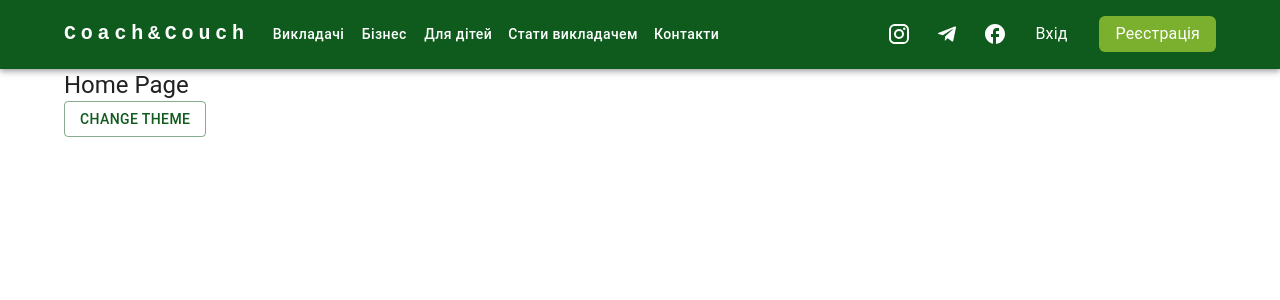
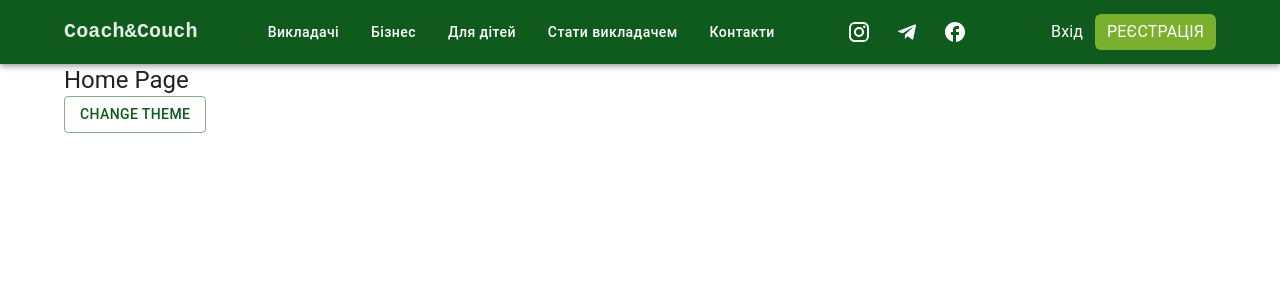
Before and after one commit to ViktoriiaPavliukh/CoachAndCouch, a React (Vite) app: page / in a window 1280 px wide. Shown: the top 300 px of the page. Built offline with nearby package versions, Linux system fonts and the light colour scheme.

Commit message:
updated header

```diff
--- a/src/components/Header/Header.jsx
+++ b/src/components/Header/Header.jsx
@@ -56,19 +56,35 @@ export function Header() {
             component={Link}
             to=""
             sx={{
-              mr: 2,
               display: { xs: "none", lg: "flex" },
+              marginRight: "54px",
               fontFamily: "monospace",
               fontWeight: 700,
-              letterSpacing: ".3rem",
+              color: "inherit",
+              textDecoration: "none",
+              // color: (theme) => theme.palette.headerColor.grey,
+              opacity: "0.9",
+            }}
+          >
+            Coach&#x26;Couch
+          </Typography>
+          <Typography
+            variant="h5"
+            noWrap
+            component={Link}
+            to=""
+            sx={{
+              display: { xs: "flex", lg: "none" },
+              flexGrow: 1,
+              fontFamily: "monospace",
+              fontWeight: 700,
               color: "inherit",
               textDecoration: "none",
             }}
           >
             Coach&#x26;Couch
           </Typography>
-
-          <Box sx={{ flexGrow: 1, display: { xs: "flex", lg: "none" } }}>
+          <Box sx={{ display: { xs: "flex", lg: "none" } }}>
             <IconButton
               size="large"
               aria-label="account of current user"
@@ -84,12 +100,12 @@ export function Header() {
               anchorEl={anchorElNav}
               anchorOrigin={{
                 vertical: "bottom",
-                horizontal: "left",
+                horizontal: "right",
               }}
               keepMounted
               transformOrigin={{
                 vertical: "top",
-                horizontal: "left",
+                horizontal: "right",
               }}
               open={Boolean(anchorElNav)}
               onClose={() => {
@@ -106,7 +122,14 @@ export function Header() {
                     handleCloseNavMenu(link);
                   }}
                 >
-                  <Typography textAlign="center">
+                  <Typography
+                    textAlign="center"
+                    variant="fontHeader"
+                    sx={{
+                      mr: 5.5,
+                      color: (theme) => theme.palette.buttonColor.fontColor,
+                    }}
+                  >
                     {title.charAt(0).toUpperCase() +
                       title.slice(1).toLowerCase()}
                   </Typography>
@@ -114,24 +137,6 @@ export function Header() {
               ))}
             </Menu>
           </Box>
-          <Typography
-            variant="h5"
-            noWrap
-            component={Link}
-            to=""
-            sx={{
-              mr: 2,
-              display: { xs: "flex", lg: "none" },
-              flexGrow: 1,
-              fontFamily: "monospace",
-              fontWeight: 700,
-              letterSpacing: ".3rem",
-              color: "inherit",
-              textDecoration: "none",
-            }}
-          >
-            Coach&#x26;Couch
-          </Typography>
           <Box sx={{ flexGrow: 1, display: { xs: "none", lg: "flex" } }}>
             {pages.slice(0, 5).map(({ title, link }) => (
               <Button
@@ -140,7 +145,7 @@ export function Header() {
                   handleCloseNavMenu(link);
                 }}
                 sx={{
-                  my: 2,
+                  px: "16px",
                   color: "white",
                   display: "block",
                   textTransform: "lowercase",
@@ -155,23 +160,32 @@ export function Header() {
           </Box>
           <Stack
             direction="row"
-            sx={{ display: { xs: "none", lg: "flex" }, gap: "0" }}
+            sx={{
+              display: { xs: "none", lg: "flex" },
+              gap: "0",
+              ml: "30px"
+              // ml: "55px",
+            }}
           >
             <ExternalLink to="https://www.instagram.com" aria-label="Instagram">
               <InstagramIcon />
             </ExternalLink>
             <ExternalLink to="https://www.telegram.org" aria-label="Telegram">
-              <TelegramIcon />
+              <TelegramIcon sx={{ padding: "0px" }} />
             </ExternalLink>
             <ExternalLink to="https://www.facebook.com" aria-label="Facebook">
               <FacebookRoundedIcon />
             </ExternalLink>
           </Stack>
-          <Stack direction="row" spacing={2}>
+          <Stack
+            direction="row"
+            sx={{ marginLeft: "60px", display: { xs: "none", lg: "flex" } }}
+          >
             <Box>
               {" "}
               {pages.slice(5, 6).map(({ title, link }) => (
                 <MenuItem
+                  sx={{ px: "12px" }}
                   key={title}
                   onClick={() => {
                     navigate(link);
@@ -192,13 +206,13 @@ export function Header() {
                     navigate(link);
                   }}
                   sx={{
+                    px: "12px",
                     backgroundColor: (theme) => theme.palette.buttonColor.main,
                     borderRadius: "6px",
                   }}
                 >
                   <Typography textAlign="center">
-                    {title.charAt(0).toUpperCase() +
-                      title.slice(1).toLowerCase()}
+                    {title.toUpperCase()}
                   </Typography>
                 </MenuItem>
               ))}
--- a/src/styles/theme.js
+++ b/src/styles/theme.js
@@ -1,11 +1,11 @@
 import { createTheme } from '@mui/material/styles';
 
-const createThemeTemplate = themeColor => ({
+const createThemeTemplate = (themeColor) => ({
   components: {
     MuiCssBaseline: {
       styleOverrides: {
         body: {
-          height: '100vh',
+          height: "100vh",
         },
       },
     },
@@ -22,72 +22,80 @@ const createThemeTemplate = themeColor => ({
   palette: {
     mode: themeColor,
     primary: {
-      main: '#0E5B1D',
+      main: "#0E5B1D",
     },
     secondary: {
-      main: '#e4eadd',
+      main: "#e4eadd",
     },
     buttonColor: {
-      main: '#7ab02e',
-      fontColor: '#F1F3EF',
+      main: "#7ab02e",
+      fontColor: "#F1F3EF",
     },
     textColor: {
-      grey: '#878D99',
-      darkGrey: '#5A5E67',
-      iconsGrey: '#7D7D7D',
+      grey: "#878D99",
+      darkGrey: "#5A5E67",
+      iconsGrey: "#7D7D7D",
     },
   },
   typography: {
     fontHeading: {
-      fontSize: '50px',
-      fontWeight: '900',
-      lineHeight: '60px',
-      fontStyle: 'normal',
+      fontSize: "50px",
+      fontWeight: "900",
+      lineHeight: "60px",
+      fontStyle: "normal",
+    },
+    fontHeader: {
+      fontSize: "16px",
+      fontWeight: "700",
+      lineHeight: "24px",
+      fontStyle: "normal",
+      letterSpacing: "0.32px",
+      fontWeight: "500",
     },
     posterName: {
-      fontSize: '48px',
-      fontWeight: '900',
-      fontStyle: 'normal',
-      lineHeight: '0.5833',
+      fontSize: "48px",
+      fontWeight: "900",
+      fontStyle: "normal",
+      lineHeight: "0.5833",
     },
     posterCategory: {
-      fontSize: '16px',
-      fontStyle: 'normal',
-      fontWeight: '700',
-      lineHeight: 'calc(24 / 16)',
-      textTransform: 'uppercase',
+      fontSize: "16px",
+      fontStyle: "normal",
+      fontWeight: "700",
+      lineHeight: "calc(24 / 16)",
+      textTransform: "uppercase",
     },
     posterItem: {
-      fontSize: '12px',
-      fontStyle: 'normal',
-      fontWeight: '400',
-      lineHeight: 'calc(16 / 12)',
+      fontSize: "12px",
+      fontStyle: "normal",
+      fontWeight: "400",
+      lineHeight: "calc(16 / 12)",
     },
     posterTitle: {
-      fontSize: '24px',
-      fontWeight: '700',
-      lineHeight: '1',
-      textTransform: 'uppercase',
+      fontSize: "24px",
+      fontWeight: "700",
+      lineHeight: "1",
+      textTransform: "uppercase",
     },
     posterDescription: {
-      fontSize: '16px',
-      lineHeight: 'calc(24 / 16)',
+      fontSize: "16px",
+      lineHeight: "calc(24 / 16)",
     },
     posterStatus: {
-      fontSize: '8px',
-      lineHeight: '16px',
-      fontWeight: '400',
+      fontSize: "8px",
+      lineHeight: "16px",
+      fontWeight: "400",
     },
     posterButton: {
-      fontSize: '14px',
-      lineHeight: 'calc(16 / 14)',
-      fontWeight: '700',
-      textTransform: 'uppercase',
+      fontSize: "14px",
+      lineHeight: "calc(16 / 14)",
+      fontWeight: "700",
+      textTransform: "uppercase",
     },
     posterPrice: {
-      fontSize: '36px',
-      fontWeight: '700',
-      lineHeight: 'calc(28 /36)',
+      fontSize: "36px",
+      fontWeight: "700",
+      lineHeight: "calc(28 /36)",
     },
   },
 });
```
